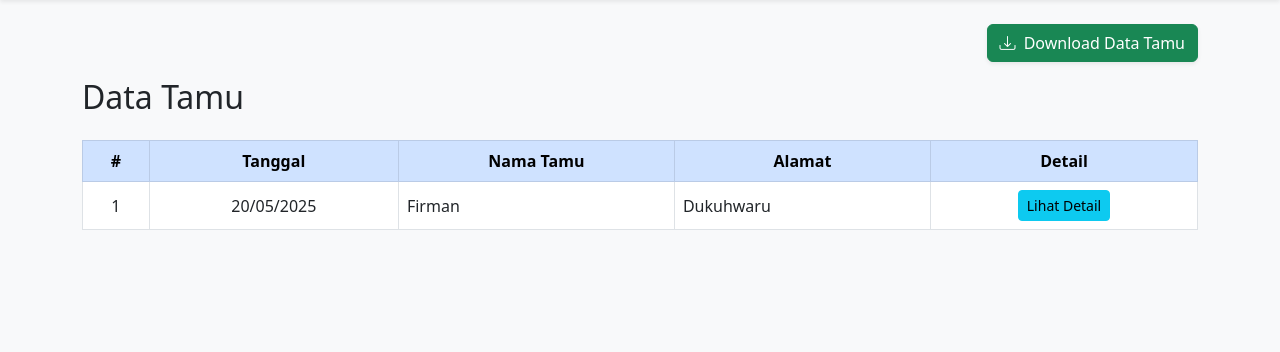
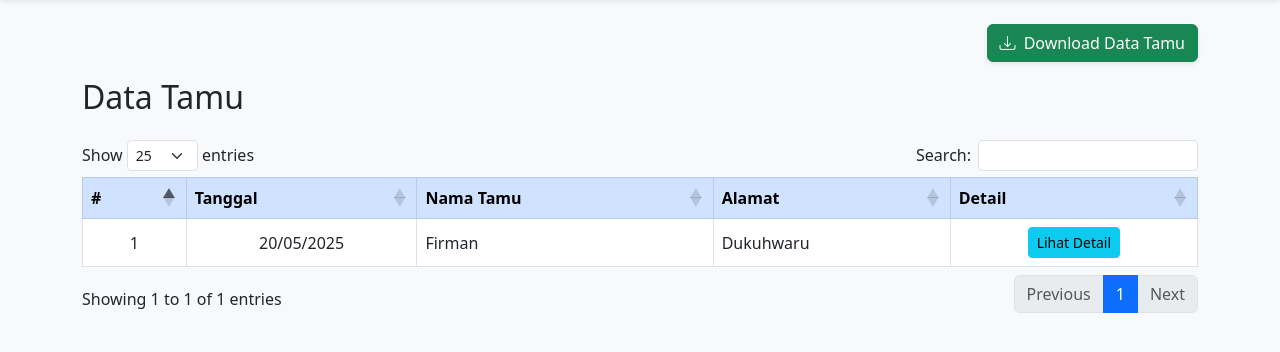
Before and after one commit to firman12233/buku-tamu, a PHP site: page /admin.php in a window 1280 px wide. Shown: the part 56-408 px from the top of the page. Run offline with PHP 8.4, Linux system fonts and the light colour scheme; the visitor is signed in with stand-in values (Sample User, id 1); data comes from the database, SQL or seed files in the repository; data that the repository does not hold is empty; some libraries are stand-ins or nearby versions.

Commit message:
Update admin.php

```diff
--- a/admin.php
+++ b/admin.php
@@ -45,6 +45,8 @@ $result = $conn->query($sql);
     <title>Admin - Data Buku Tamu</title>
     <link href="https://cdn.jsdelivr.net/npm/bootstrap@5.3.0/dist/css/bootstrap.min.css" rel="stylesheet" />
     <link href="https://cdn.jsdelivr.net/npm/bootstrap-icons@1.10.5/font/bootstrap-icons.css" rel="stylesheet">
+    <link rel="stylesheet" href="https://cdn.datatables.net/1.13.6/css/dataTables.bootstrap5.min.css" />
+
     <style>
         body { background-color: #f8f9fa; }
         .table-primary { background-color: #0d6efd !important; color: white !important; }
@@ -88,7 +90,7 @@ $result = $conn->query($sql);
 
   <?php if ($result && $result->num_rows > 0): ?>
   <div class="table-responsive">
-    <table class="table table-bordered table-hover align-middle">
+    <table id="dataTamu" class="table table-bordered table-hover align-middle">
       <thead class="table-primary">
         <tr class="text-center">
           <th>#</th>
@@ -183,7 +185,11 @@ $result = $conn->query($sql);
 </div>
 
 <script src="https://cdn.jsdelivr.net/npm/bootstrap@5.3.0/dist/js/bootstrap.bundle.min.js"></script>
-<script>
+<script src="https://code.jquery.com/jquery-3.7.1.min.js"></script>
+<script src="https://cdn.datatables.net/1.13.6/js/jquery.dataTables.min.js"></script>
+<script src="https://cdn.datatables.net/1.13.6/js/dataTables.bootstrap5.min.js"></script>
+
+    <script>
   function setDetail(tr) {
     document.getElementById('modalNama').textContent = tr.dataset.nama;
     document.getElementById('modalAlamat').textContent = tr.dataset.alamat;
@@ -198,6 +204,15 @@ $result = $conn->query($sql);
   document.getElementById('downloadModal').addEventListener('shown.bs.modal', () => {
     document.getElementById('tanggal_awal_modal').focus();
   });
+
+  $(document).ready(function () {
+    $('#dataTamu').DataTable({
+      "language": {
+        "url": "//cdn.datatables.net/plug-ins/1.13.6/i18n/id.json"
+      },
+      "pageLength": 25
+    });
+  });
 </script>
 
 </body>
```
